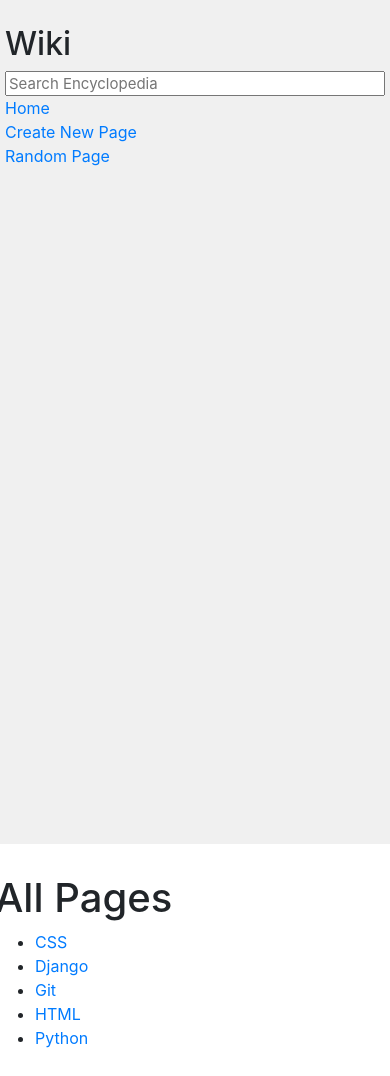
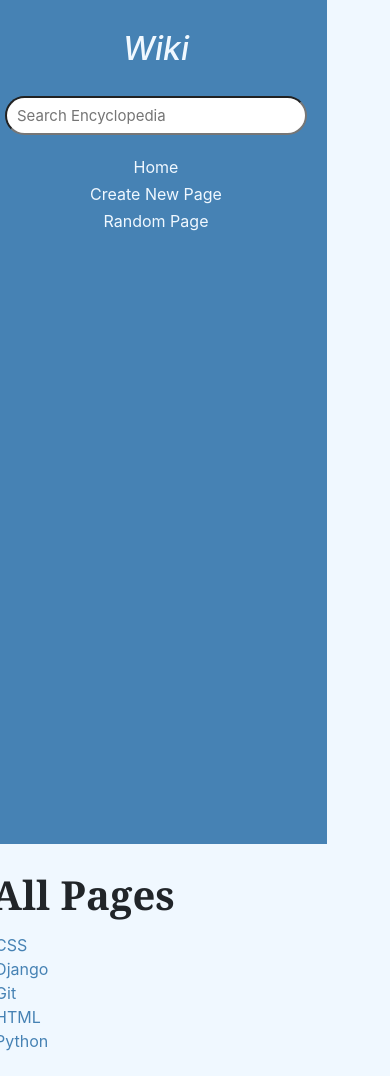
Before and after one commit to JonathanPalma-code/Wiki, a Django app: page / in a window 390 px wide. Run offline with Django 3.2, Linux system fonts and the light colour scheme; some libraries are stand-ins or nearby versions.

Commit message:
style: set up & connect SASS to HTML

```diff
--- a/encyclopedia/static/encyclopedia/styles.css
+++ b/encyclopedia/static/encyclopedia/styles.css
@@ -1,38 +1,95 @@
 body {
-    margin: 0;
-    background-color: white;
+  background-color: aliceblue;
+  width: 80vw;
+}
+body .sidebar {
+  background-color: steelblue;
+  height: 100vh;
+  padding: 20px;
+  text-align: center;
+}
+body .sidebar h2 {
+  padding: 10px 0 20px 0;
+  font-style: italic;
+  color: aliceblue;
+}
+body .sidebar .search {
+  margin-bottom: 20px;
+  text-indent: 2px;
+}
+body .sidebar div {
+  padding-bottom: 1%;
+}
+body .sidebar div a {
+  text-decoration: none;
+  color: aliceblue;
+  position: relative;
+  transition: 0.5s;
+}
+body .sidebar div a:hover {
+  font-size: large;
+  transition: 0.5s;
+}
+body .main {
+  padding: 2%;
+}
+body .main h1 {
+  font-weight: bold;
+  margin-top: 0px;
+  padding-top: 20px;
+  font-family: Georgia, "Times New Roman", Times, serif;
+}
+body .main ul {
+  padding: 2% 0 0 1%;
+  list-style-type: none;
+}
+body .main ul li a {
+  text-decoration: none;
+  color: steelblue;
+  position: relative;
+}
+body .main ul li a:hover::before {
+  content: "> ";
+  position: absolute;
+  left: -15px;
 }
 
 code {
-    white-space: pre;
-}
-
-h1 {
-    margin-top: 0px;
-    padding-top: 20px;
+  white-space: pre;
 }
 
 textarea {
-    height: 90vh;
-    width: 80%;
+  width: 100%;
+  transition: 1s;
+}
+textarea:hover {
+  box-shadow: 0 2px 5px 5px rgba(111, 104, 104, 0.1), 0 2px 5px 5px rgba(100, 100, 132, 0.1);
+  transition: 1s;
 }
 
-.main {
-    padding: 10px;
+input {
+  border-radius: 25px;
+  font-size: 15px;
+  line-height: 15px;
+  outline: none;
+  width: 100%;
+  padding: 8px;
+}
+input[type=text] {
+  transition: 1s;
+  border-radius: 25px;
+  width: 100%;
+}
+input[type=text]:hover {
+  box-shadow: 0 2px 5px 5px rgba(111, 104, 104, 0.1), 0 2px 5px 5px rgba(100, 100, 132, 0.1);
+  transition: 1s;
+}
+input[type=submit] {
+  background-color: steelblue;
+  font-family: bold;
+  width: 25%;
+  color: aliceblue;
+  font-size: large;
 }
 
-.search {
-    width: 100%;
-    font-size: 15px;
-    line-height: 15px;
-}
-
-.sidebar {
-    background-color: #f0f0f0;
-    height: 100vh;
-    padding: 20px;
-}
-
-.sidebar h2 {
-    margin-top: 5px;
-}
+/*# sourceMappingURL=styles.css.map */
--- /dev/null
+++ b/encyclopedia/static/encyclopedia/styles.scss
@@ -0,0 +1,125 @@
+$background-colour: aliceblue;
+$sidebar-color: steelblue;
+$radious: 25px;
+$title-weight: bold;
+$wiki: italic;
+$shadow-black:
+0 2px 5px 5px rgba(111, 104, 104, 0.1),
+0 2px 5px 5px rgba(100, 100, 132, 0.1);
+
+$shadow-white: 3px 3px 5px 6px aliceblue;
+
+
+body {
+  background-color: $background-colour;
+  width: 80vw;
+
+  .sidebar {
+    background-color: $sidebar-color;
+    height: 100vh;
+    padding: 20px;
+    text-align: center;
+
+    h2 {
+      padding: 10px 0 20px 0;
+      font-style: $wiki;
+      color: $background-colour;
+    }
+
+    .search {
+      margin-bottom: 20px;
+      text-indent: 2px;
+    }
+
+    div {
+      padding-bottom: 1%;
+
+      a {
+        text-decoration: none;
+        color: $background-colour;
+        position: relative;
+        transition: 0.5s;
+
+        &:hover {
+          font-size: large;
+          transition: 0.5s;
+        }
+      }
+    }
+  }
+
+  .main {
+    padding: 2%;
+
+    h1 {
+      font-weight: $title-weight;
+      margin-top: 0px;
+      padding-top: 20px;
+      font-family: Georgia, 'Times New Roman', Times, serif;
+    }
+
+    ul {
+      padding: 2% 0 0 1%;
+      list-style-type: none;
+
+      li {
+
+        a {
+          text-decoration: none;
+          color: $sidebar-color;
+          position: relative;
+
+          &:hover::before {
+            content: '> ';
+            position: absolute;
+            left: -15px;
+          }
+        }
+      }
+    }
+  }
+}
+
+code {
+  white-space: pre;
+}
+
+
+textarea {
+  width: 100%;
+  transition: 1s;
+
+  &:hover {
+    box-shadow: $shadow-black;
+    transition: 1s;
+  }
+}
+
+
+input {
+  border-radius: $radious;
+  font-size: 15px;
+  line-height: 15px;
+  outline: none;
+  width: 100%;
+  padding: 8px;
+
+  &[type=text] {
+    transition: 1s;
+    border-radius: $radious;
+    width: 100%;
+
+    &:hover {
+      box-shadow: $shadow-black;
+      transition: 1s;
+    }
+  }
+
+  &[type=submit] {
+    background-color: $sidebar-color;
+    font-family: $title-weight;
+    width: 25%;
+    color: $background-colour;
+    font-size: large;
+  }
+}
--- a/encyclopedia/templates/encyclopedia/add.html
+++ b/encyclopedia/templates/encyclopedia/add.html
@@ -11,7 +11,6 @@ Add an Entry
   <form action="{% url 'encyclopedia:add' %}" method="POST">
     {% csrf_token %}
     {{ form.as_p }}
-    <br>
     <input type='submit'>
   </form>
 
--- a/encyclopedia/templates/encyclopedia/layout.html
+++ b/encyclopedia/templates/encyclopedia/layout.html
@@ -4,16 +4,18 @@
 
 <html lang="en">
     <head>
+        <meta charset="UTF-8">
+        <meta name="viewport" content="width=device-width, initial-scale=1.0">
         <title>{% block title %}{% endblock %}</title>
         <link rel="stylesheet" href="https://stackpath.bootstrapcdn.com/bootstrap/4.4.1/css/bootstrap.min.css" integrity="sha384-Vkoo8x4CGsO3+Hhxv8T/Q5PaXtkKtu6ug5TOeNV6gBiFeWPGFN9MuhOf23Q9Ifjh" crossorigin="anonymous">
         <link href="{% static 'encyclopedia/styles.css' %}" rel="stylesheet">
     </head>
     <body>
         <div class="row">
-            <div class="sidebar col-lg-2 col-md-3">
+            <div class="sidebar col-lg-3 col-md-4">
                 <h2>Wiki</h2>
                 <form method="GET" action="{% url 'encyclopedia:search' %}">
-                    <input class="search" type="text" name="q" placeholder="Search Encyclopedia">
+                    <input class="search" type="search" name="q" placeholder="Search Encyclopedia">
                 </form>
                 <div>
                     <a href="{% url 'encyclopedia:index' %}">Home</a>
@@ -27,7 +29,8 @@
                 {% block nav %}
                 {% endblock %}
             </div>
-            <div class="main col-lg-10 col-md-9">
+            <hr>
+            <div class="main col-lg-9 col-md-8">
                 {% block body %}
                 {% endblock %}
             </div>
--- a/encyclopedia/views.py
+++ b/encyclopedia/views.py
@@ -14,11 +14,11 @@ body_entry_error = "The requested page was not found."
 convert_HTML = markdown
 
 class NewEntryForm(forms.Form):
-    title = forms.CharField(label="File Name", max_length=20, widget=forms.TextInput(attrs={'class' : 'form-control col-md-6 col-lg-6'}))
-    content = forms.CharField(widget=forms.Textarea(attrs={'class' : 'form-control col-md-6 col-lg-6', 'rows' : 10}))
+    title = forms.CharField(label="File Name", max_length=20, widget=forms.TextInput(attrs={'class' : 'form-control col-md-8 col-lg-8'}))
+    content = forms.CharField(widget=forms.Textarea(attrs={'class' : 'form-control col-md-8 col-lg-8', 'rows' : 10}))
 
 class EditEntryForm(forms.Form):
-    content = forms.CharField(widget=forms.Textarea(attrs={'class' : 'form-control col-md-6 col-lg-6', 'rows' : 10}))
+    content = forms.CharField(widget=forms.Textarea(attrs={'class' : 'form-control col-md-8 col-lg-8', 'rows' : 10}))
 
 def index(request):
     return render(request, "encyclopedia/index.html", {
```
Also changed, not shown: 1 other file.
